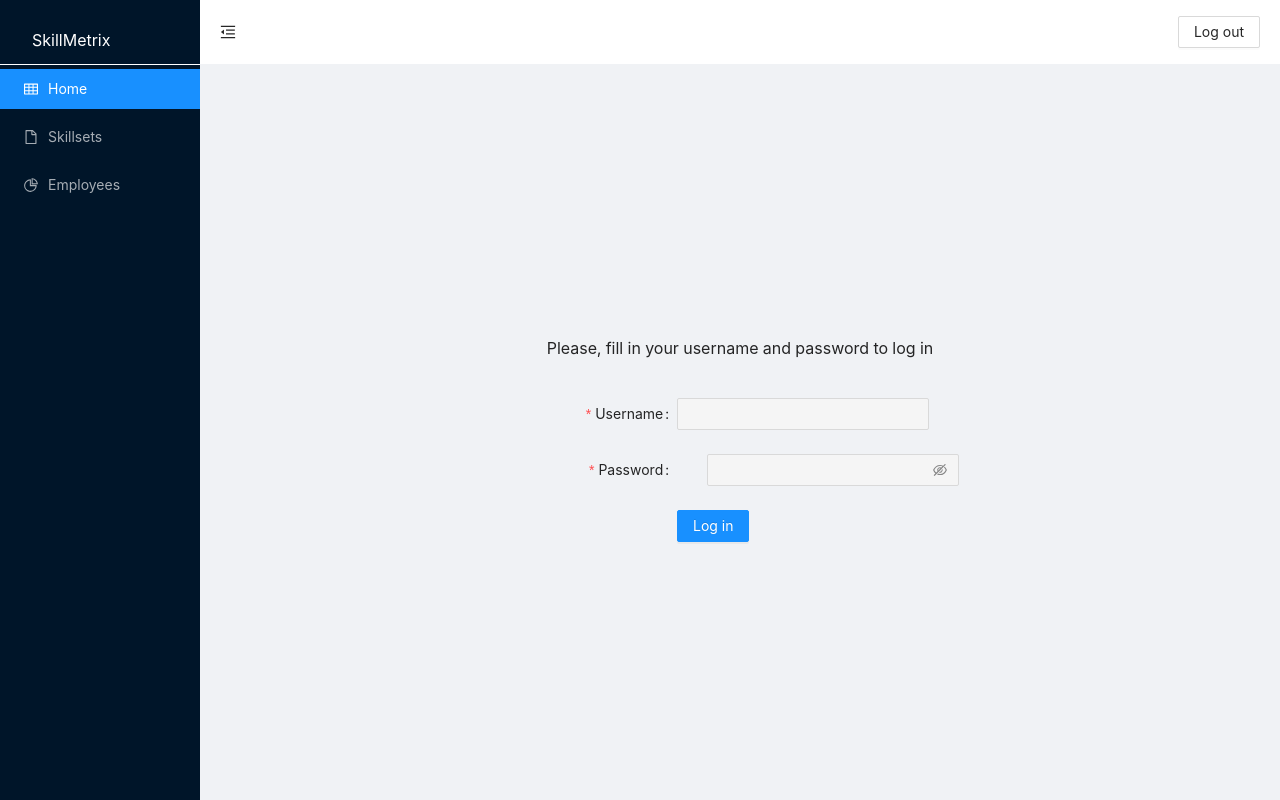
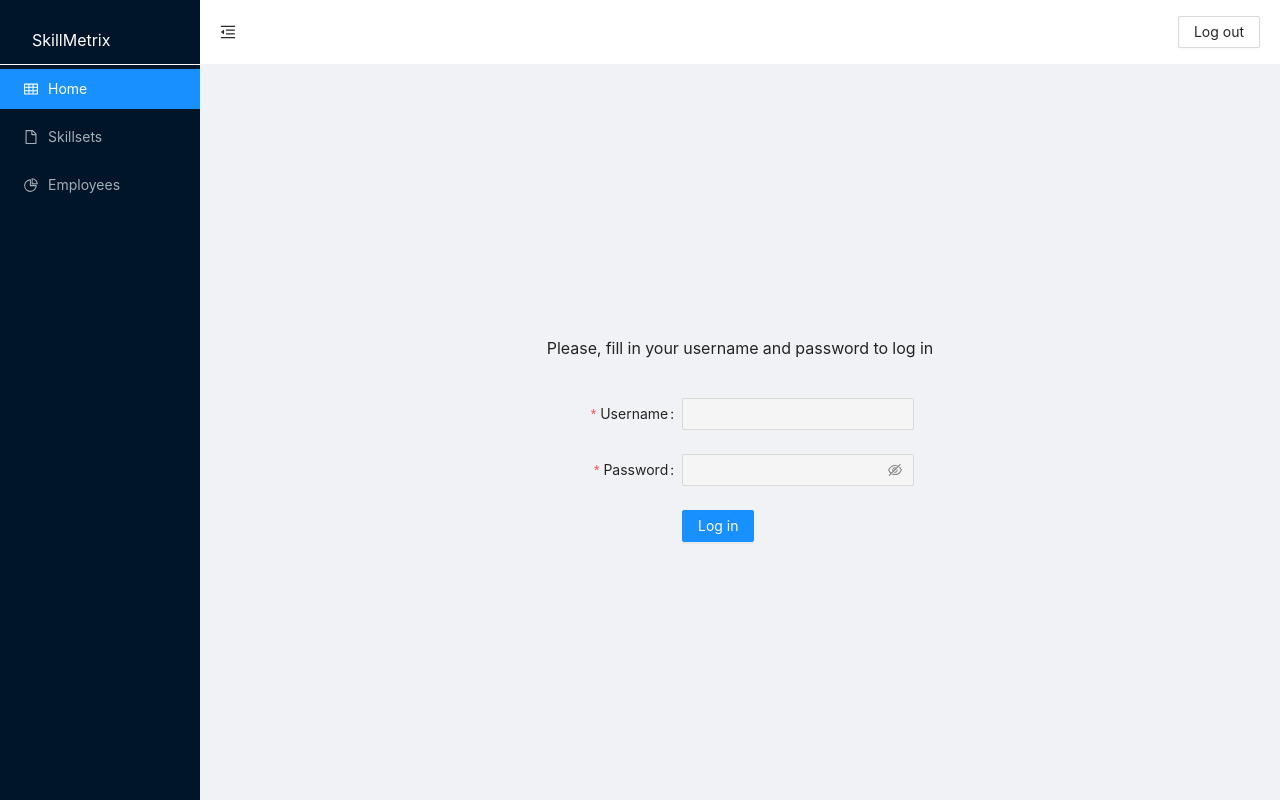
Before and after one commit to MajewskiDaniel/SH-Heroes, a React (Create React App) app: page / in a window 1280 px wide. Built offline with nearby package versions, Linux system fonts and the light colour scheme; no server answers.

Commit message:
[WIP]button

```diff
--- a/src/pages/Login/LoginPage.module.scss
+++ b/src/pages/Login/LoginPage.module.scss
@@ -4,9 +4,8 @@
   justify-content: center;
   align-items: center;
   flex-direction: column;
-  span.ant-input-password.ant-input-affix-wrapper {
-    margin-left: 0px !important;
-    background-color: green;
+  :global(.ant-input-affix-wrapper) {
+    margin-left: 0px;
   }
   .instruction {
     height: 100px;
--- a/src/pages/Login/LoginPage.tsx
+++ b/src/pages/Login/LoginPage.tsx
@@ -6,12 +6,14 @@ import { Consumer } from "../../components/AuthContext/AuthContext";
 import { useHistory } from "react-router-dom";
 
 const Login: React.FC = () => {
-  const [form] = Form.useForm();
-  const [, forceUpdate] = useState();
-  //   To disable submit button at the beginning.
-  useEffect(() => {
-    forceUpdate({});
-  }, []);
+  //   const [form] = Form.useForm();
+  //   const [, forceUpdate] = useState();
+
+  //   //   To disable submit button at the beginning.
+  //   useEffect(() => {
+  //     forceUpdate({});
+  //   }, []);
+
   const history = useHistory();
 
   const layout = {
@@ -73,8 +75,10 @@ const Login: React.FC = () => {
                 type="primary"
                 htmlType="submit"
                 // disabled={
-                //   !form.isFieldsTouched(true) ||
-                //   form.getFieldsError().filter(({ errors }) => errors.length).length
+                //   !form.isFieldsTouched(true)
+                //     ||
+                //     form.getFieldsError().filter(({ errors }) => errors.length)
+                //       .length
                 // }
               >
                 Log in
```
